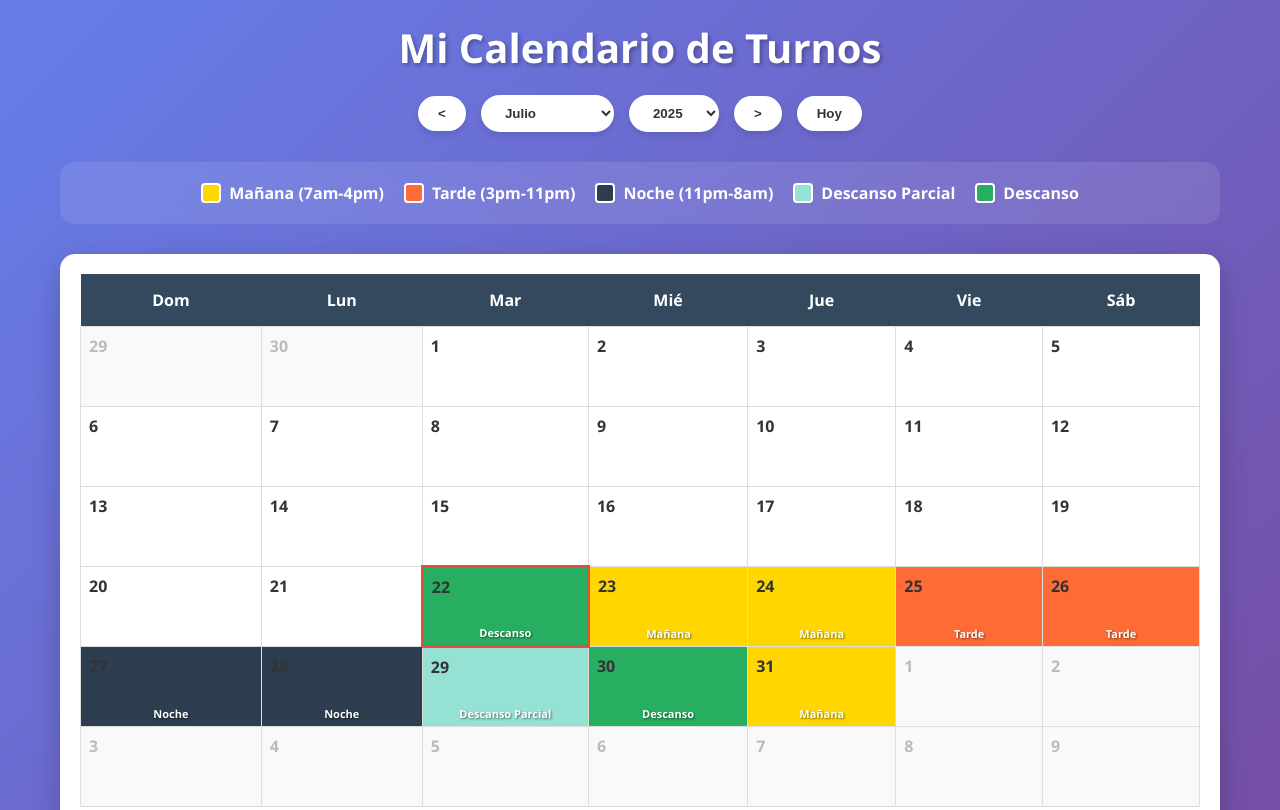
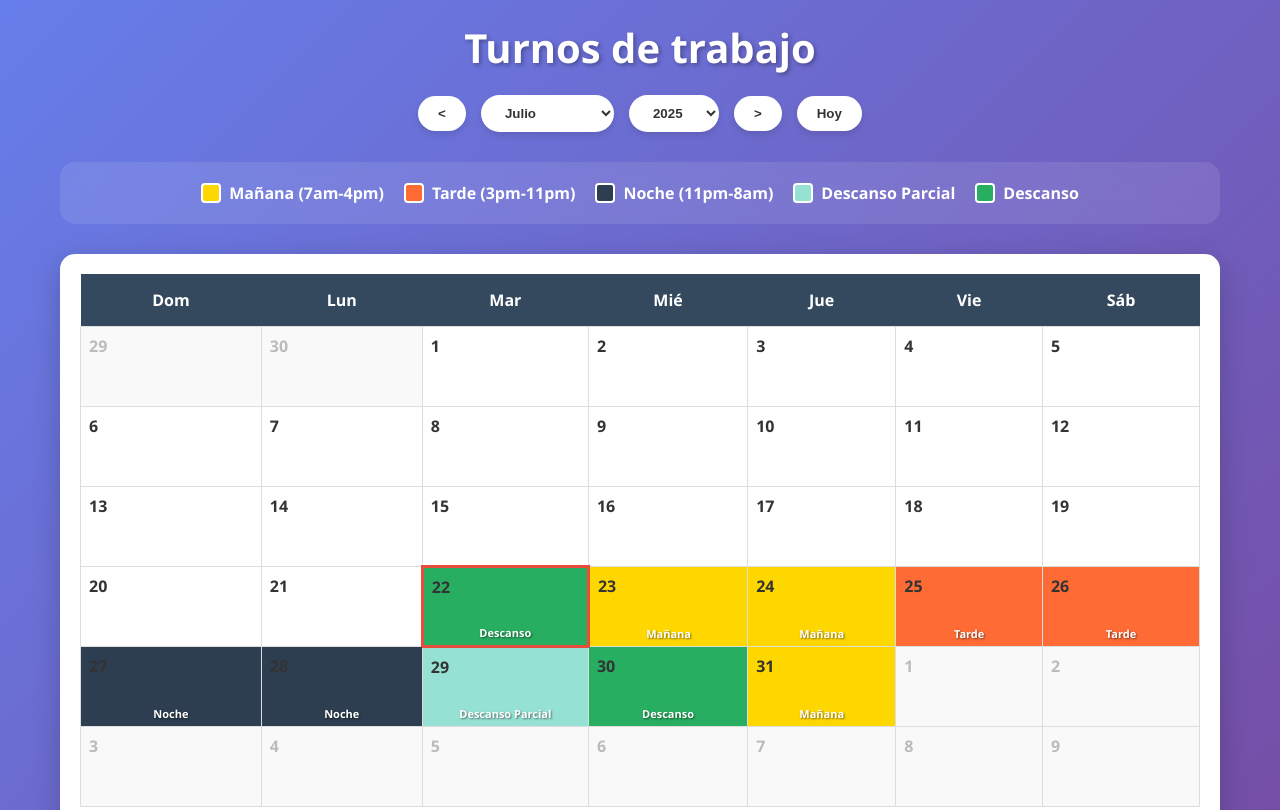
Before and after one commit to Sharkyiex/calendario, a plain HTML site: page index.html in a window 1280 px wide. Shown: the top 810 px of the page. Drawn offline with Linux system fonts and the light colour scheme.

Commit message:
Update titulo

```diff
--- a/index.html
+++ b/index.html
@@ -199,7 +199,7 @@
 <body>
     <div class="container">
         <header>
-            <h1>Mi Calendario de Turnos</h1>
+            <h1>Turnos de trabajo</h1>
             <div class="controls">
                 <button id="prevMonth">&lt;</button>
                 <select id="monthSelect"></select>
```
